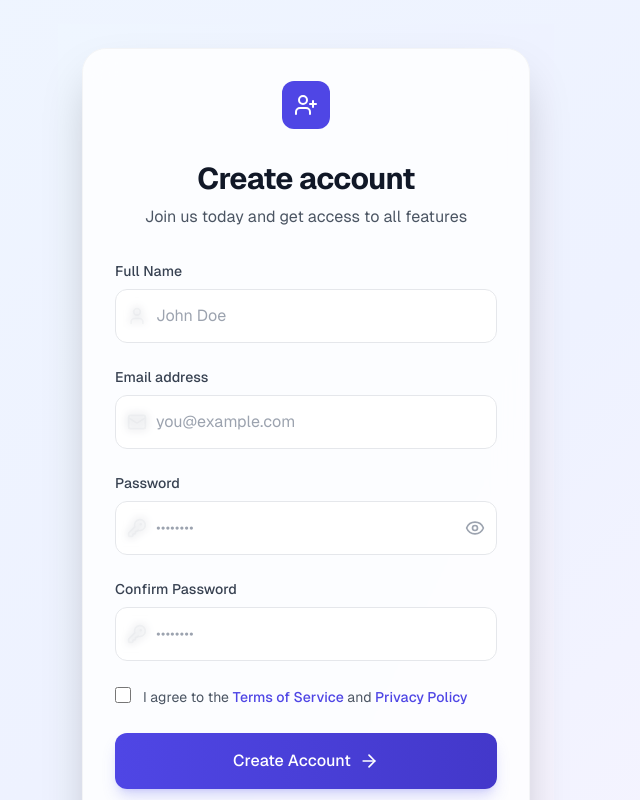
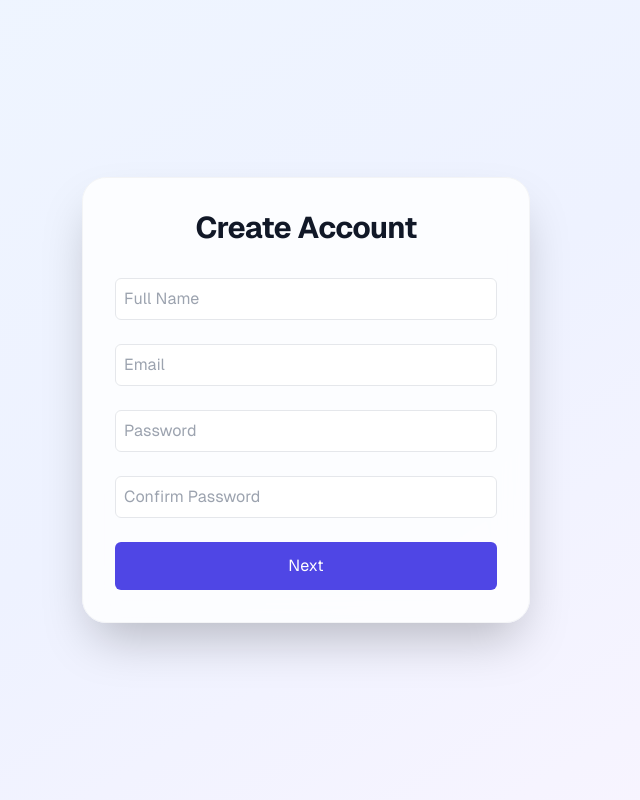
Before and after one commit to SachinMhetre678/E-commerce, a Next.js app: page /auth/register/step1 in a window 1280 px wide. Shown: the top 800 px of the page, without its empty margins (334-974 px from the left). Built offline with nearby package versions, Linux system fonts and the light colour scheme.

Commit message:
Deployment changes done

```diff
--- a/app/auth/register/step1/page.tsx
+++ b/app/auth/register/step1/page.tsx
@@ -1,13 +1,102 @@
 // app/auth/register/step1/page.tsx
+"use client";
+
+import { useState } from "react";
+import { useRouter } from "next/navigation";
 import Register from "../../../../components/Register";
 
-// app/auth/register/page.tsx
-import React from 'react';
+const RegisterStep1Page = () => {
+  const [formData, setFormData] = useState({
+    fullName: "",
+    email: "",
+    password: "",
+    confirmPassword: "",
+  });
+  const [isLoading, setIsLoading] = useState(false);
+  const router = useRouter();
 
-export default function RegisterPage() {
+  const handleChange = (e: React.ChangeEvent<HTMLInputElement>) => {
+    const { name, value } = e.target;
+    setFormData(prev => ({ ...prev, [name]: value }));
+  };
+
+  const handleSubmit = (e: React.FormEvent) => {
+    e.preventDefault();
+
+    // Basic validation
+    if (formData.password !== formData.confirmPassword) {
+      alert("Passwords do not match");
+      return;
+    }
+
+    setIsLoading(true);
+    // Simulate a registration step
+    setTimeout(() => {
+      // Here you can call your API to create the user
+      router.push('/auth/register/step2'); // Navigate to step 2
+      setIsLoading(false);
+    }, 1000);
+  };
+
   return (
     <div className="min-h-screen bg-gradient-to-br from-blue-50 via-indigo-50 to-purple-50 flex items-center justify-center p-6">
-          <Register />
+      <div className="w-full max-w-md">
+        <div className="bg-white/80 backdrop-blur-lg rounded-3xl shadow-2xl p-8 space-y-8 border border-gray-100">
+          <h1 className="text-3xl font-bold text-gray-900 tracking-tight text-center">Create Account</h1>
+          <form onSubmit={handleSubmit} className="space-y-6">
+            {/* Full Name Input */}
+            <input
+              name="fullName"
+              type="text"
+              value={formData.fullName}
+              onChange={handleChange}
+              placeholder="Full Name"
+              required
+              className="block w-full border rounded-md p-2"
+            />
+            {/* Email Input */}
+            <input
+              name="email"
+              type="email"
+              value={formData.email}
+              onChange={handleChange}
+              placeholder="Email"
+              required
+              className="block w-full border rounded-md p-2"
+            />
+            {/* Password Input */}
+            <input
+              name="password"
+              type="password"
+              value={formData.password}
+              onChange={handleChange}
+              placeholder="Password"
+              required
+              className="block w-full border rounded-md p-2"
+            />
+            {/* Confirm Password Input */}
+            <input
+              name="confirmPassword"
+              type="password"
+              value={formData.confirmPassword}
+              onChange={handleChange}
+              placeholder="Confirm Password"
+              required
+              className="block w-full border rounded-md p-2"
+            />
+            {/* Submit Button */}
+            <button
+              type="submit"
+              disabled={isLoading}
+              className="w-full py-3 bg-indigo-600 text-white rounded-md hover:bg-indigo-700"
+            >
+              {isLoading ? "Loading..." : "Next"}
+            </button>
+          </form>
+        </div>
+      </div>
     </div>
   );
-}
+};
+
+export default RegisterStep1Page;
--- a/app/auth/register/step2/page.tsx
+++ b/app/auth/register/step2/page.tsx
@@ -1,12 +1,18 @@
-// app/auth/register/step2.tsx
+// app/auth/register/step2/page.tsx
+"use client"; // Add this directive at the top
+
+import React from 'react';
 import Header from "../../../../components/Header";
+import { useRouter } from "next/navigation";
+import Login from '@/components/Login';
 
 const RegisterStep2Page = () => {
+  const router = useRouter();
+
   return (
     <div>
       <Header />
-      <h2>Register - Step 2</h2>
-      <p>Step 2 content goes here.</p>
+      <Login/>
       {/* Add step 2 registration details */}
     </div>
   );
--- a/components/Register.tsx
+++ b/components/Register.tsx
@@ -1,4 +1,5 @@
-"use client";
+// app/auth/register/step1/page.tsx
+"use client"; // Add this directive at the top
 
 import { useState } from "react";
 import { useRouter } from "next/navigation";
@@ -284,7 +285,7 @@ const Register = () => {
                 className="font-medium text-indigo-600 hover:text-indigo-500 transition-colors"
               >
                 Sign in
-                </Link>
+              </Link>
             </p>
           </div>
         </div>
```
